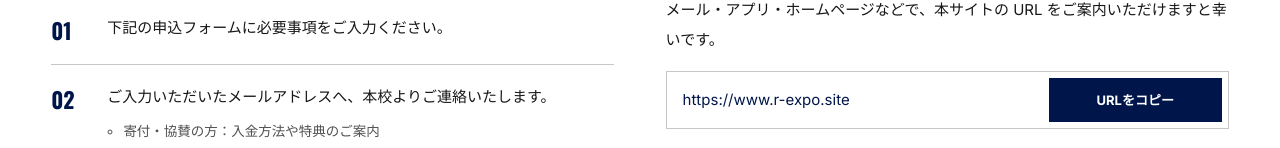
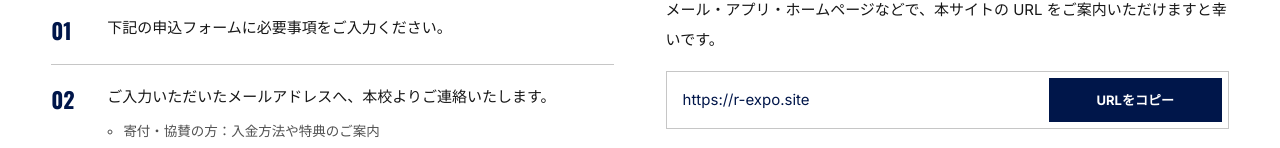
Before and after one commit to imomochiimpact/R-EXPO-site, a Next.js app: page /support in a window 1280 px wide. Shown: the part 1457-1605 px from the top of the page. Built offline with nearby package versions, Linux system fonts and the light colour scheme.

Commit message:
update:url

```diff
--- a/src/constants/site.ts
+++ b/src/constants/site.ts
@@ -1,4 +1,4 @@
-export const SITE_URL = "https://www.r-expo.site";
+export const SITE_URL = "https://r-expo.site";
 
 export const SITE_DESCRIPTION =
   "R-EXPO 2027 は、道内の中学生・高校生の様々な活動や活躍を発表する立命館慶祥中学校・高等学校の行事です。2027年2月11日、札幌コンベンションセンターで開催します。";
```
